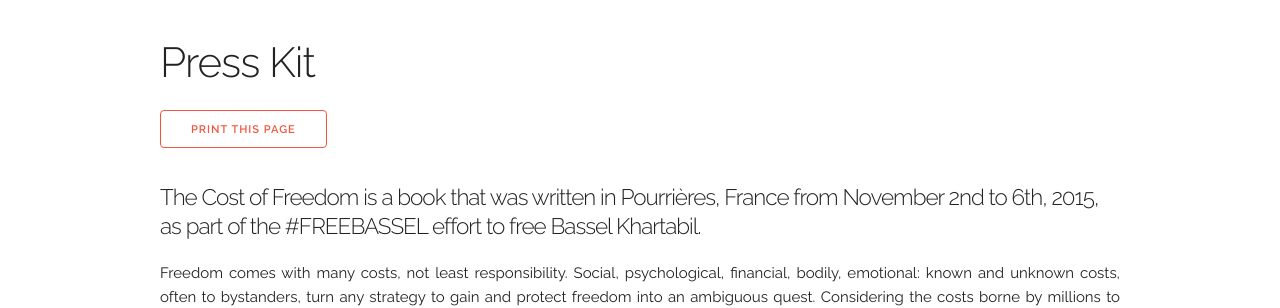
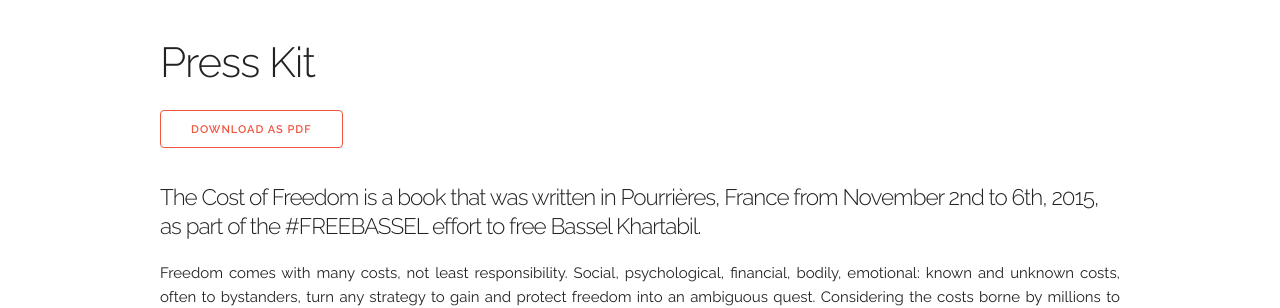
Before and after one commit to costoffreedom/costoffreedom.cc, a Jekyll site: the page built from presskit/index.md, in a window 1280 px wide. Shown: the part 218-526 px from the top of the page. Built offline with Jekyll 4.4.1, drawn with Linux system fonts in a browser that asks for light colours.

Commit message:
Update index.md

```diff
--- a/presskit/index.md
+++ b/presskit/index.md
@@ -4,7 +4,7 @@ layout: page
 ---
 
 
-<a class="button button-download no-print" href="javascript:if(window.print)window.print()">Print this page</a>
+<a class="button button-download no-print" href="javascript:if(window.print)window.print()">Download as PDF</a>
 
 ### The Cost of Freedom is a book that was written in Pourrières, France from November 2nd to 6th, 2015, as part of the #FREEBASSEL effort to free Bassel Khartabil.
 
```
